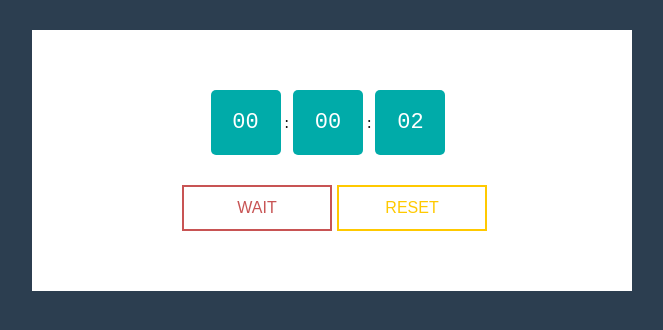
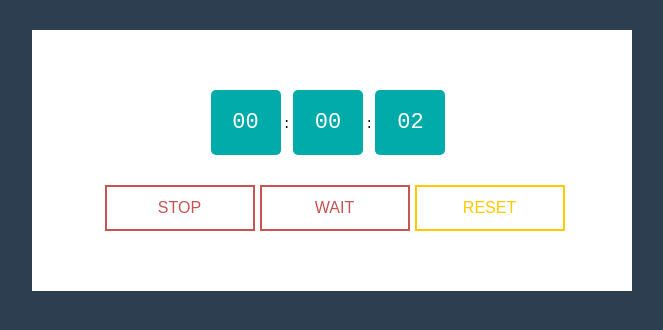
Before and after one commit to Slavik-Da/Timer_React, a React (Create React App) app: page / in a window 1280 px wide. Both pictures are taken after a click on the button "START". Shown: the top 330 px of the page, without its empty margins (308-971 px from the left). Built offline with nearby package versions, Linux system fonts and the light colour scheme.

Commit message:
Handler for Stop added

```diff
--- a/src/App.js
+++ b/src/App.js
@@ -1,6 +1,8 @@
 import React, {useState, useEffect} from 'react';
 import { interval, Subject } from "rxjs";
 import { takeUntil } from "rxjs/operators";
+import { fromEvent } from 'rxjs';
+import { map, buffer, filter, debounceTime } from 'rxjs/operators';
 
 import DisplayComponent from './Components/Display';
 import BtnComponent from './Components/Btn';
@@ -44,45 +46,15 @@ const handleWait = () => {
 }
 
 const handleReset = () => {
+  handleStop();
+  handleStart();
+}
+
+const handleStop = () => {
   setTime(0);
   setWatchOn(false);
   setStatus(0);
 }
- /*
-  const start = () => {
-    run();
-    setStatus(1);
-    setInterv(setInterval(run, 1000))
-  }
-  var updatedS = time.s,
-      updatedM = time.m,
-      updatedH = time.h;
-
-  const run = () => {
-    if(updatedM === 60) {
-      updatedH++;
-      updatedM = 0;
-    }
-    if(updatedS === 60) {
-      updatedM++;
-      updatedS = 0;
-    }
-    updatedS++;
-    return setTime({s:updatedS, m:updatedM, h:updatedH});
-  }
-
-  const stop = () => {
-    clearInterval(interv)
-    setStatus(2);
-  }
-  const reset = () => {
-    clearInterval(interv)
-    setStatus(0);
-    setTime({s:0, m:0, h:0});
-  }
-
-  const resume = () => start()
- */
 
   return (
     <div className="main-section">
@@ -95,6 +67,7 @@ const handleReset = () => {
             wait = {handleWait}
             resume = {handleResume}
             start= {handleStart}
+            stop= {handleStop}
           />
         </div>
       </div>
--- a/src/Components/Btn.js
+++ b/src/Components/Btn.js
@@ -1,6 +1,9 @@
 import React from 'react'
 
-function Btn({ start, wait, reset, resume, status}) {
+function Btn({ start, stop, wait, reset, resume, status}) {
+// not started = 0
+// started = 1
+// paused = 2
   return (
     <div>
         {(status === 0)?
@@ -10,6 +13,8 @@ function Btn({ start, wait, reset, resume, status}) {
 
     {(status === 1)?
         <div>
+            <button className="stopwatch-btn stopwatch-btn-red"
+                onClick={stop}>Stop</button>
             <button className="stopwatch-btn stopwatch-btn-red"
                 onClick={wait}>Wait</button>
             <button className="stopwatch-btn stopwatch-btn-yel"
```
